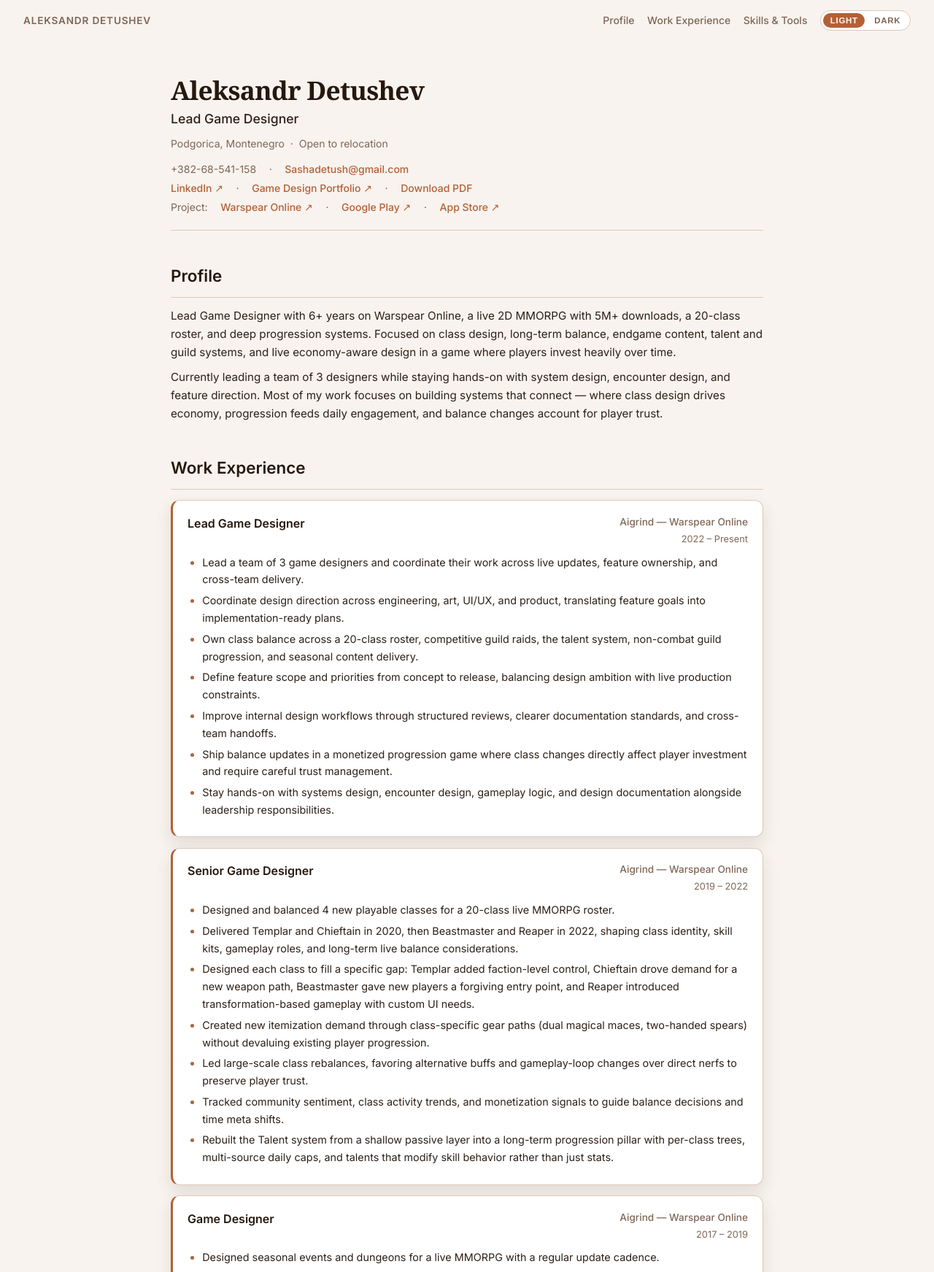
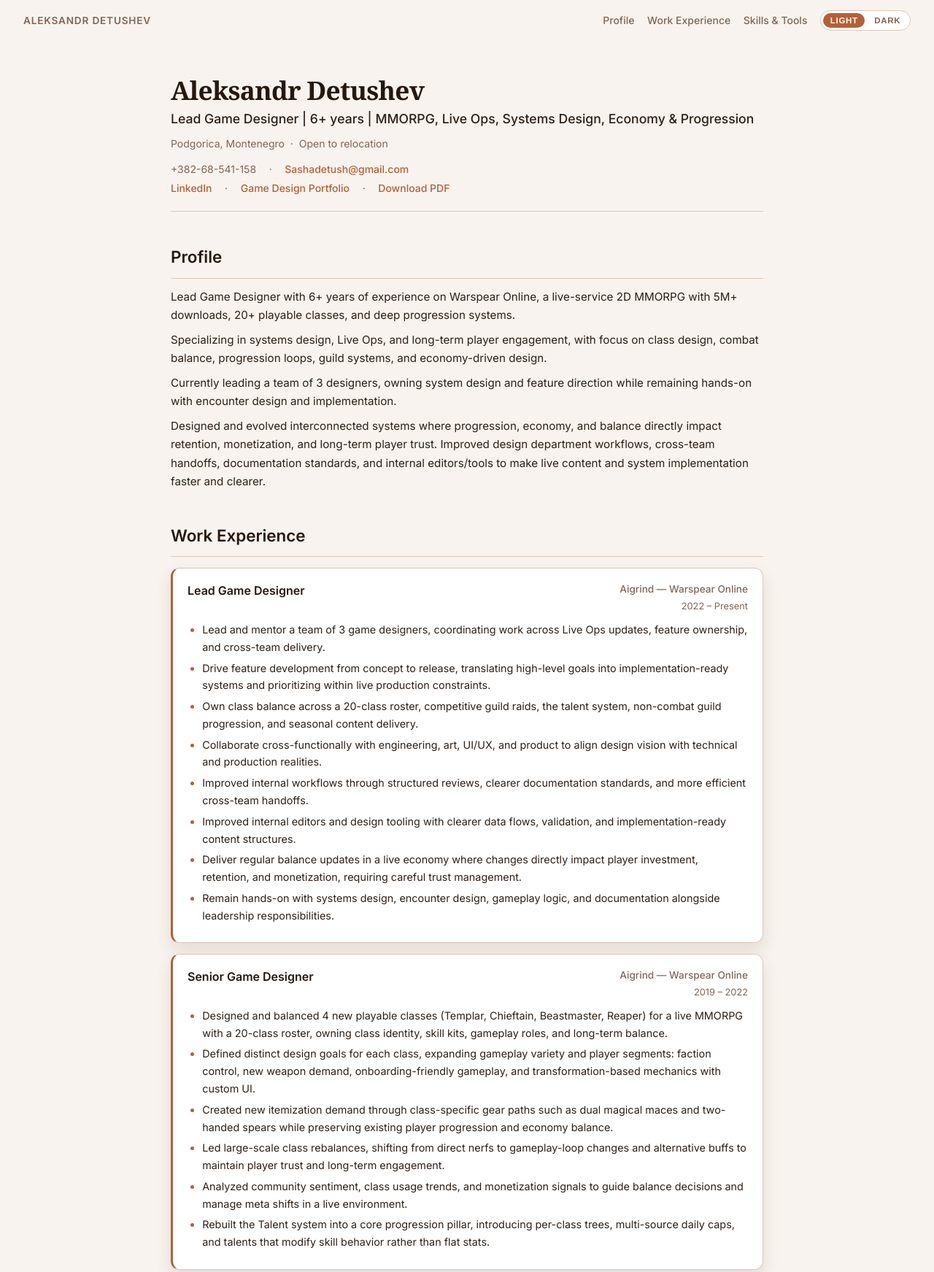
Before and after one commit to AkioKoneko/resume, a website: page index.html in a window 1280 px wide. Shown: the top 1743 px of the page at 73% size. Drawn offline with Linux system fonts and the light colour scheme.

Commit message:
Update resume content

```diff
--- a/index.html
+++ b/index.html
@@ -4,9 +4,9 @@
   <meta charset="UTF-8" />
   <meta name="viewport" content="width=device-width, initial-scale=1.0" />
   <title>Aleksandr Detushev — Lead Game Designer</title>
-  <meta name="description" content="Resume of Aleksandr Detushev, Lead Game Designer with 6+ years on Warspear Online." />
+  <meta name="description" content="Resume of Aleksandr Detushev, Lead Game Designer with 6+ years in MMORPG, Live Ops, systems design, economy, and progression." />
   <meta property="og:title" content="Aleksandr Detushev — Lead Game Designer" />
-  <meta property="og:description" content="Systems design, live balance, class systems, progression, MMORPG." />
+  <meta property="og:description" content="MMORPG, Live Ops, systems design, economy, progression, class balance, and team leadership." />
   <meta property="og:type" content="website" />
   <link rel="preconnect" href="https://fonts.googleapis.com" />
   <link rel="preconnect" href="https://fonts.gstatic.com" crossorigin />
@@ -564,7 +564,7 @@
 
   <header class="hero">
     <div class="hero-name">Aleksandr Detushev</div>
-    <div class="hero-title">Lead Game Designer</div>
+    <div class="hero-title">Lead Game Designer | 6+ years | MMORPG, Live Ops, Systems Design, Economy &amp; Progression</div>
     <div class="hero-location">Podgorica, Montenegro &nbsp;·&nbsp; Open to relocation</div>
 
     <div class="hero-contact hero-contact-block">
@@ -574,20 +574,11 @@
     </div>
 
     <div class="hero-contact hero-contact-block">
-      <a href="https://www.linkedin.com/in/aleksandr-detushev-aa2945234" target="_blank" rel="noopener">LinkedIn ↗</a>
+      <a href="https://www.linkedin.com/in/aleksandr-detushev-aa2945234" target="_blank" rel="noopener">LinkedIn</a>
       <span class="separator">·</span>
-      <a href="https://akiokoneko.github.io/portfolio/" target="_blank" rel="noopener">Game Design Portfolio ↗</a>
+      <a href="https://akiokoneko.github.io/portfolio/" target="_blank" rel="noopener">Game Design Portfolio</a>
       <span class="separator">·</span>
       <a href="./Aleksandr_Detushev_Resume.pdf">Download PDF</a>
-    </div>
-
-    <div class="hero-contact hero-contact-block">
-      <span>Project:</span>
-      <a href="https://warspear-online.com/en/" target="_blank" rel="noopener">Warspear Online ↗</a>
-      <span class="separator">·</span>
-      <a href="https://play.google.com/store/apps/details?id=com.aigrind.warspear" target="_blank" rel="noopener">Google Play ↗</a>
-      <span class="separator">·</span>
-      <a href="https://apps.apple.com/app/warspear-online/id444772528" target="_blank" rel="noopener">App Store ↗</a>
     </div>
 
     <hr />
@@ -596,14 +587,21 @@
   <section id="profile">
     <div class="section-heading">Profile</div>
     <p>
-      Lead Game Designer with 6+ years on Warspear Online, a live 2D MMORPG with 5M+ downloads, a 20-class roster,
-      and deep progression systems. Focused on class design, long-term balance, endgame content, talent and guild systems,
-      and live economy-aware design in a game where players invest heavily over time.
+      Lead Game Designer with 6+ years of experience on Warspear Online, a live-service 2D MMORPG with 5M+ downloads,
+      20+ playable classes, and deep progression systems.
     </p>
     <p>
-      Currently leading a team of 3 designers while staying hands-on with system design, encounter design, and feature direction.
-      Most of my work focuses on building systems that connect — where class design drives economy, progression feeds daily engagement,
-      and balance changes account for player trust.
+      Specializing in systems design, Live Ops, and long-term player engagement, with focus on class design, combat balance,
+      progression loops, guild systems, and economy-driven design.
+    </p>
+    <p>
+      Currently leading a team of 3 designers, owning system design and feature direction while remaining hands-on with
+      encounter design and implementation.
+    </p>
+    <p>
+      Designed and evolved interconnected systems where progression, economy, and balance directly impact retention,
+      monetization, and long-term player trust. Improved design department workflows, cross-team handoffs, documentation
+      standards, and internal editors/tools to make live content and system implementation faster and clearer.
     </p>
   </section>
 
@@ -619,13 +617,14 @@
         </div>
       </div>
       <ul>
-        <li>Lead a team of 3 game designers and coordinate their work across live updates, feature ownership, and cross-team delivery.</li>
-        <li>Coordinate design direction across engineering, art, UI/UX, and product, translating feature goals into implementation-ready plans.</li>
+        <li>Lead and mentor a team of 3 game designers, coordinating work across Live Ops updates, feature ownership, and cross-team delivery.</li>
+        <li>Drive feature development from concept to release, translating high-level goals into implementation-ready systems and prioritizing within live production constraints.</li>
         <li>Own class balance across a 20-class roster, competitive guild raids, the talent system, non-combat guild progression, and seasonal content delivery.</li>
-        <li>Define feature scope and priorities from concept to release, balancing design ambition with live production constraints.</li>
-        <li>Improve internal design workflows through structured reviews, clearer documentation standards, and cross-team handoffs.</li>
-        <li>Ship balance updates in a monetized progression game where class changes directly affect player investment and require careful trust management.</li>
-        <li>Stay hands-on with systems design, encounter design, gameplay logic, and design documentation alongside leadership responsibilities.</li>
+        <li>Collaborate cross-functionally with engineering, art, UI/UX, and product to align design vision with technical and production realities.</li>
+        <li>Improved internal workflows through structured reviews, clearer documentation standards, and more efficient cross-team handoffs.</li>
+        <li>Improved internal editors and design tooling with clearer data flows, validation, and implementation-ready content structures.</li>
+        <li>Deliver regular balance updates in a live economy where changes directly impact player investment, retention, and monetization, requiring careful trust management.</li>
+        <li>Remain hands-on with systems design, encounter design, gameplay logic, and documentation alongside leadership responsibilities.</li>
       </ul>
     </div>
 
@@ -638,13 +637,12 @@
         </div>
       </div>
       <ul>
-        <li>Designed and balanced 4 new playable classes for a 20-class live MMORPG roster.</li>
-        <li>Delivered Templar and Chieftain in 2020, then Beastmaster and Reaper in 2022, shaping class identity, skill kits, gameplay roles, and long-term live balance considerations.</li>
-        <li>Designed each class to fill a specific gap: Templar added faction-level control, Chieftain drove demand for a new weapon path, Beastmaster gave new players a forgiving entry point, and Reaper introduced transformation-based gameplay with custom UI needs.</li>
-        <li>Created new itemization demand through class-specific gear paths (dual magical maces, two-handed spears) without devaluing existing player progression.</li>
-        <li>Led large-scale class rebalances, favoring alternative buffs and gameplay-loop changes over direct nerfs to preserve player trust.</li>
-        <li>Tracked community sentiment, class activity trends, and monetization signals to guide balance decisions and time meta shifts.</li>
-        <li>Rebuilt the Talent system from a shallow passive layer into a long-term progression pillar with per-class trees, multi-source daily caps, and talents that modify skill behavior rather than just stats.</li>
+        <li>Designed and balanced 4 new playable classes (Templar, Chieftain, Beastmaster, Reaper) for a live MMORPG with a 20-class roster, owning class identity, skill kits, gameplay roles, and long-term balance.</li>
+        <li>Defined distinct design goals for each class, expanding gameplay variety and player segments: faction control, new weapon demand, onboarding-friendly gameplay, and transformation-based mechanics with custom UI.</li>
+        <li>Created new itemization demand through class-specific gear paths such as dual magical maces and two-handed spears while preserving existing player progression and economy balance.</li>
+        <li>Led large-scale class rebalances, shifting from direct nerfs to gameplay-loop changes and alternative buffs to maintain player trust and long-term engagement.</li>
+        <li>Analyzed community sentiment, class usage trends, and monetization signals to guide balance decisions and manage meta shifts in a live environment.</li>
+        <li>Rebuilt the Talent system into a core progression pillar, introducing per-class trees, multi-source daily caps, and talents that modify skill behavior rather than flat stats.</li>
       </ul>
     </div>
 
@@ -670,27 +668,27 @@
     <div class="impact-grid">
       <div class="impact-card">
         <strong>Talent System</strong><br />
-        Rebuilt the talent system into a core progression pillar. Per-class and per-guild trees with daily-capped multi-source progression. Talents modify skill behavior and create real build diversity. Build switching is supported but acts as a controlled resource sink.
+        Rebuilt the talent system into a core long-term progression pillar, introducing per-class and per-guild talent trees with multi-source, daily-capped progression. Designed talents to modify skill behavior instead of flat stats, enabling meaningful build diversity.
       </div>
       <div class="impact-card">
         <strong>Competitive Guild Content</strong><br />
-        Co-designed the competitive guild raid system and owned all encounter design. Seasonal raid showdowns with up to 15 difficulty tiers, leaderboard-driven competition, and staged mechanic escalation. Strong economy sink through consumable and preparation item demand.
+        Co-designed the competitive guild raid system and fully owned encounter design. Developed seasonal raid showdowns with up to 15 difficulty tiers, leaderboard-based progression, staged mechanic escalation, and strong economy sinks through preparation demand.
       </div>
       <div class="impact-card">
         <strong>Class Ecosystem & Live Balance</strong><br />
-        Managed live balance across 20 classes in a game with deep player investment. Strengthened alternatives over direct nerfs, used gameplay-loop adjustments alongside stat changes, and tracked community sentiment, class activity, and monetization signals to guide decisions.
+        Managed live balance across a 20-class roster in a high-investment environment. Shifted balance strategy from direct nerfs to gameplay-loop adjustments and alternative buffs, preserving player trust while guiding meta evolution.
       </div>
       <div class="impact-card">
         <strong>Live Content Design</strong><br />
-        Designed and iterated on seasonal events, dungeons, and repeatable features across a regular live update cadence with ongoing post-release support and tuning.
+        Designed and iterated on seasonal events, dungeons, and repeatable content systems within a regular Live Ops cadence, maintaining long-term engagement through post-release tuning.
       </div>
       <div class="impact-card">
-        <strong>Catacombs</strong><br />
-        Designed a session-based PvPvE extraction mode. Players earn loot through PvE objectives but risk losing it on death. Rewards are secured only through successful extraction before a timer expires. Includes lobby registration, group-based hostility, and a dedicated reward storage system.
+        <strong>Catacombs (PvPvE Mode)</strong><br />
+        Designed a session-based PvPvE extraction mode combining PvE progression with high-risk PvP loss conditions, lobby registration, group-based hostility rules, timed extraction, and dedicated reward storage.
       </div>
       <div class="impact-card">
-        <strong>Non-Combat Guilds</strong><br />
-        Designed three daily progression systems (Adventurers, Assassins, Mages), each with a unique gameplay loop and gated access through guild talent trees. Guild talents extend buildcrafting with class-specific effects, creating a second progression layer beyond core class talents.
+        <strong>Non-Combat Guild Systems</strong><br />
+        Designed three parallel daily progression systems, each with a distinct gameplay loop, integrated with guild talent trees to deepen long-term engagement without increasing combat complexity.
       </div>
     </div>
   </section>
@@ -699,12 +697,18 @@
     <div class="section-heading">Skills &amp; Tools</div>
 
     <div class="impact-grid">
-      <div class="impact-card">Class ecosystem design and balance in a 20-class live MMORPG</div>
-      <div class="impact-card">Long-term progression and build diversity systems</div>
-      <div class="impact-card">Guild, social, and repeatable engagement features</div>
-      <div class="impact-card">PvE and PvP systems design for live content</div>
-      <div class="impact-card">Player-trust-aware monetisation thinking</div>
-      <div class="impact-card">Cross-functional leadership in live production</div>
+      <div class="impact-card">Systems Design (Live Service / Live Ops)</div>
+      <div class="impact-card">Class Design &amp; Balance (20-class MMORPG)</div>
+      <div class="impact-card">Game Economy &amp; Monetization Systems</div>
+      <div class="impact-card">Progression Systems &amp; Build Diversity</div>
+      <div class="impact-card">PvE / PvP Systems Design</div>
+      <div class="impact-card">Guild &amp; Social Systems</div>
+      <div class="impact-card">Retention &amp; Engagement Design</div>
+      <div class="impact-card">Feature Ownership (Concept to Release)</div>
+      <div class="impact-card">Cross-functional Collaboration (Design / Engineering / Art / UX)</div>
+      <div class="impact-card">Team Leadership &amp; Mentorship</div>
+      <div class="impact-card">Live Content Delivery &amp; Iteration</div>
+      <div class="impact-card">Internal Tools &amp; Workflow Improvement</div>
     </div>
 
     <div class="two-col">
@@ -713,7 +717,7 @@
         <ul class="plain-list">
 
           <li>Confluence</li>
-          <li>Google Sheets</li>
+          <li>Google Sheets (data tracking, balancing)</li>
           <li>Figma</li>
           <li>Redmine</li>
           <li>MySQL Workbench</li>
```
